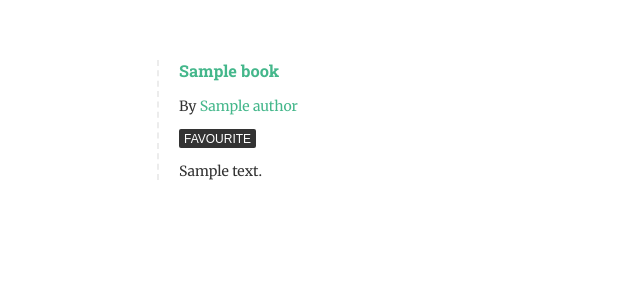
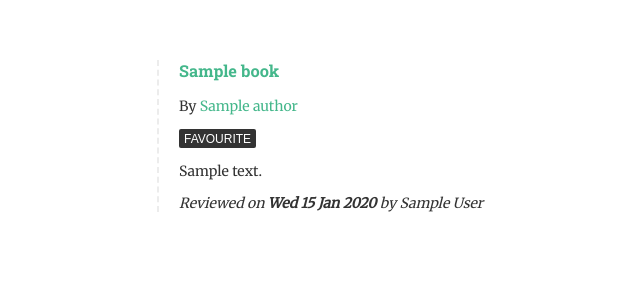
Before and after one commit to shopnilsazal/readon, a Django app: page /books/1/ in a window 1280 px wide. Shown: the part 190-490 px from the top of the page, without its empty margins (33-673 px from the left). Run offline with Django 3.2, Linux system fonts and the light colour scheme; tables that the repository leaves empty hold one stand-in row (values such as "Sample post").

Commit message:
Add reviewed_by field to review

```diff
--- a/books/admin.py
+++ b/books/admin.py
@@ -6,7 +6,7 @@ from .models import Book, Author
 class BookAdmin(admin.ModelAdmin):
     fieldsets = [
         ("Book Details", {"fields": ["title", "authors"]}),
-        ("Review", {"fields": ["review", "date_reviewed", "is_favourite"]})
+        ("Review", {"fields": ["review", "reviewed_by", "date_reviewed", "is_favourite"]})
     ]
     readonly_fields = ("date_reviewed",)
 
--- a/books/models.py
+++ b/books/models.py
@@ -1,3 +1,4 @@
+from django.contrib.auth.models import User
 from django.core.urlresolvers import reverse
 from django.db import models
 from django.utils.timezone import now
@@ -9,6 +10,7 @@ class Book(models.Model):
     title = models.CharField(max_length=150)
     authors = models.ManyToManyField("Author", related_name="books")
     review = models.TextField(blank=True, null=True)
+    reviewed_by = models.ForeignKey(User, blank=True, null=True, related_name="reviews")
     date_reviewed = models.DateTimeField(blank=True, null=True)
     is_favourite = models.BooleanField(default=False, verbose_name="Favourite?")
 
--- a/books/templates/book-detail.html
+++ b/books/templates/book-detail.html
@@ -3,4 +3,10 @@
 	<p>By {% for author in book.authors.all %}<a href="{% url 'author-detail' author.pk %}">{{ author.name }}</a>{% endfor %}</p>
 	{% if book.is_favourite %}<span class="highlight">favourite</span>{% endif %}
 	<p>{{ book.review|linebreaks }}</p>
+    <p class="meta">
+        Reviewed on <strong>{{ book.date_reviewed|date:"D d M Y" }}</strong>
+        {% if book.reviewed_by %}
+            by {{ book.reviewed_by.get_full_name|default:book.reviewed_by.username }}
+        {% endif %}
+    </p>
 </div>
--- a/books/views.py
+++ b/books/views.py
@@ -77,6 +77,7 @@ def review_book(request, pk):
         if form.is_valid():
             book.is_favourite = form.cleaned_data['is_favourite']
             book.review = form.cleaned_data['review']
+            book.reviewed_by = request.user
             book.save()
             return redirect('review-books')
     else:
```
Also changed, not shown: books/migrations/0004_book_reviewed_by.py (added).
